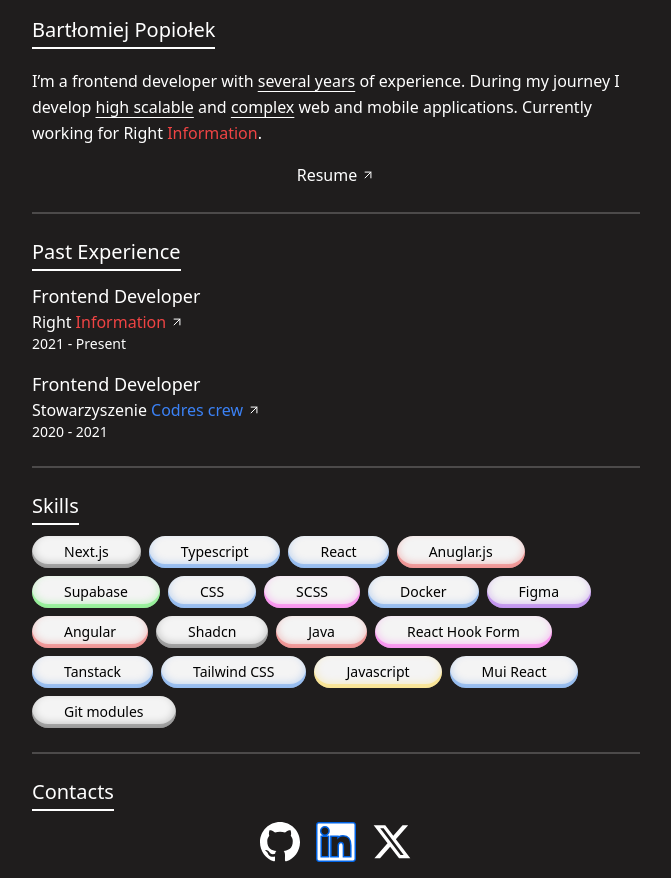
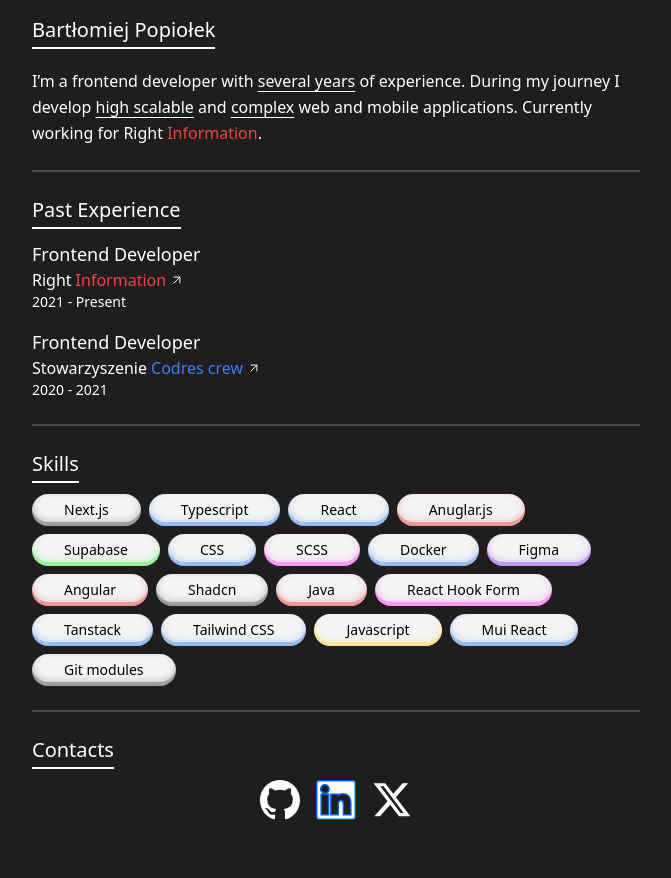
Before and after one commit to BerryTheDeveloper/Simple-Portfolio, a React (Vite) app: page / in a window 1280 px wide. Shown: the whole page, without its empty margins (304-975 px from the left). After the commit the page ends 836 px from the top, so only its background shows below. Built offline with nearby package versions, Linux system fonts and the light colour scheme.

Commit message:
Commented code that will be used in the feature, but it's unused now.

```diff
--- a/src/sections/Introduction.jsx
+++ b/src/sections/Introduction.jsx
@@ -1,11 +1,11 @@
 import SectionWrapper from "../components/SectionWrapper.jsx";
 // import FakePersonIcon from "../assets/FakePersonIcon.tsx";
-import ArrowUpRightIcon from "../assets/ArrowUpRightIcon.tsx";
+// import ArrowUpRightIcon from "../assets/ArrowUpRightIcon.tsx";
 import PropTypes from "prop-types";
-import {useState} from "react";
+// import {useState} from "react";
 
 export default function Introduction() {
-    const [isUnderlineActive, setIsUnderlineActive] = useState(false);
+    // const [isUnderlineActive, setIsUnderlineActive] = useState(false);
 
     return (
         <SectionWrapper wrapperPosition={'row'}>
@@ -19,17 +19,17 @@
                     During my journey I develop {getTextUnderlined('high scalable')} and {getTextUnderlined('complex')}
                     {' '} web and mobile applications. Currently working for Right{' '}
                     <span className='text-red-500'>Information</span>.
-                    <span
-                        className='mt-4 flex gap-1 justify-center text-center items-center relative w-fit m-auto hover:cursor-pointer'
-                        onMouseEnter={() => setIsUnderlineActive(true)}
-                        onMouseLeave={() => setIsUnderlineActive(false)}>
-						Resume
-                        <span className={`${isUnderlineActive ? 'animate-bounce' : ''}`}>
-                            <ArrowUpRightIcon/>
-                        </span>
-                        {isUnderlineActive && <span
-                            className='fast-line-left-animation absolute left-0 top-full bg-white h-[0.075rem] w-full'></span>}
-					</span>
+                    {/*<span*/}
+                    {/*    className='mt-4 flex gap-1 justify-center text-center items-center relative w-fit m-auto hover:cursor-pointer'*/}
+                    {/*    onMouseEnter={() => setIsUnderlineActive(true)}*/}
+                    {/*    onMouseLeave={() => setIsUnderlineActive(false)}>*/}
+					{/*	Resume*/}
+                    {/*    <span className={`${isUnderlineActive ? 'animate-bounce' : ''}`}>*/}
+                    {/*        <ArrowUpRightIcon/>*/}
+                    {/*    </span>*/}
+                    {/*    {isUnderlineActive && <span*/}
+                    {/*        className='fast-line-left-animation absolute left-0 top-full bg-white h-[0.075rem] w-full'></span>}*/}
+					{/*</span>*/}
                 </p>
             </>
         </SectionWrapper>
```
